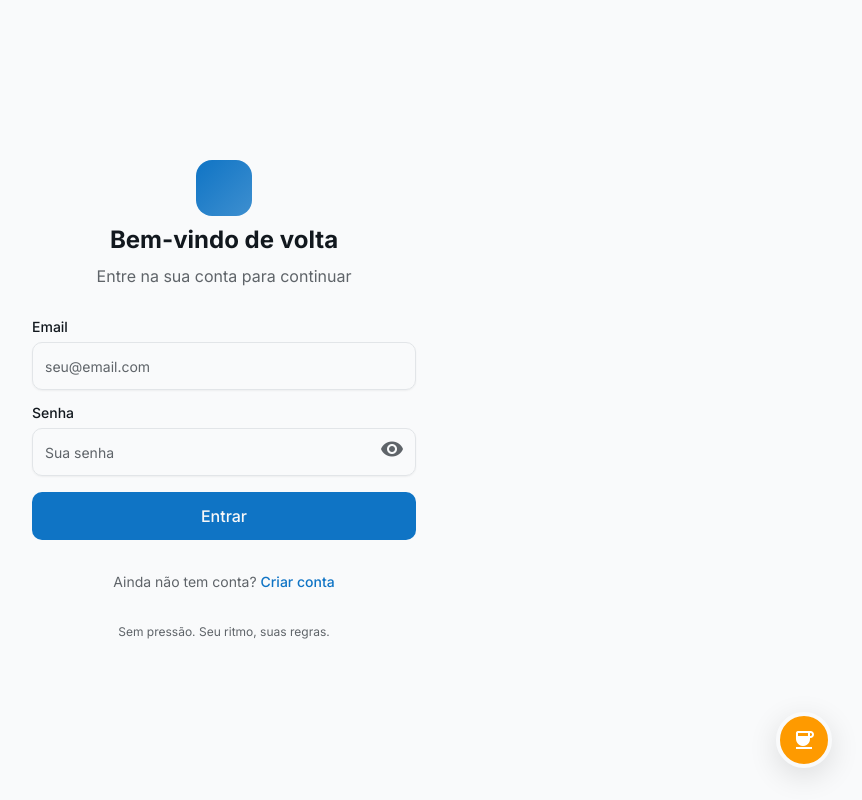
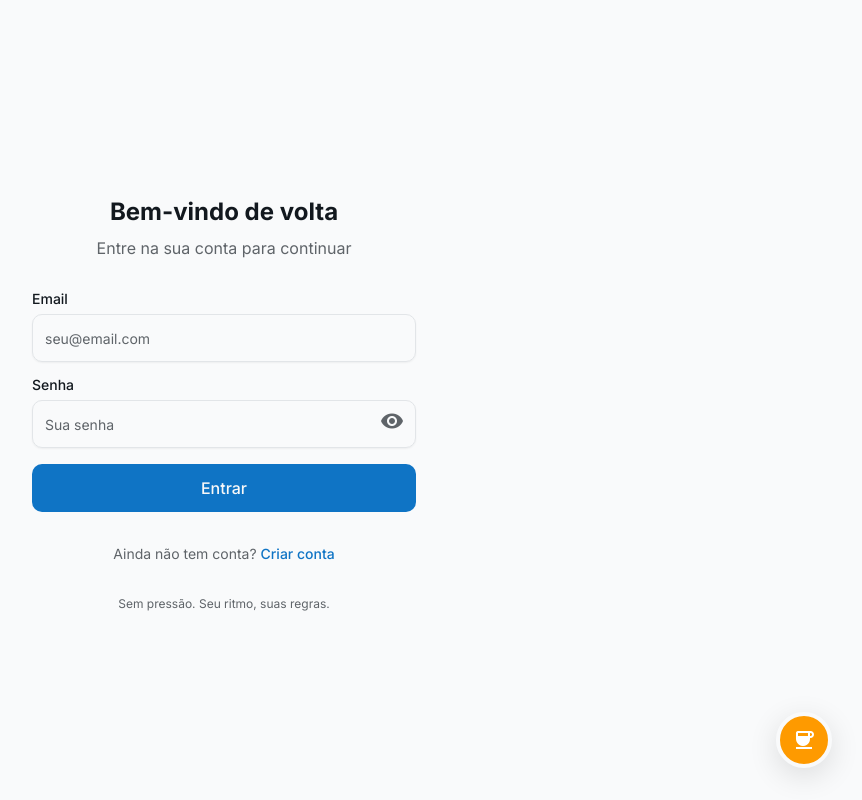
Before and after one commit to will-aam/neuroflow, a Next.js app: page /login in a window 1280 px wide. Shown: the whole page, without its empty margins (416-1278 px from the left). Built offline with nearby package versions, Linux system fonts and the light colour scheme; no server answers.

Commit message:
fix: remove unnecessary loading animation from login page

```diff
--- a/app/(auth)/login/page.tsx
+++ b/app/(auth)/login/page.tsx
@@ -24,9 +24,7 @@ export default function LoginPage() {
         className="w-full max-w-sm space-y-8"
       >
         <div className="text-center space-y-2">
-          <div className="flex justify-center">
-            <div className="flex h-14 w-14 items-center justify-center rounded-2xl bg-linear-to-br from-primary to-primary/80 text-primary-foreground"></div>
-          </div>
+          <div className="flex justify-center"></div>
           <h1 className="text-2xl font-bold text-foreground">
             Bem-vindo de volta
           </h1>
```
